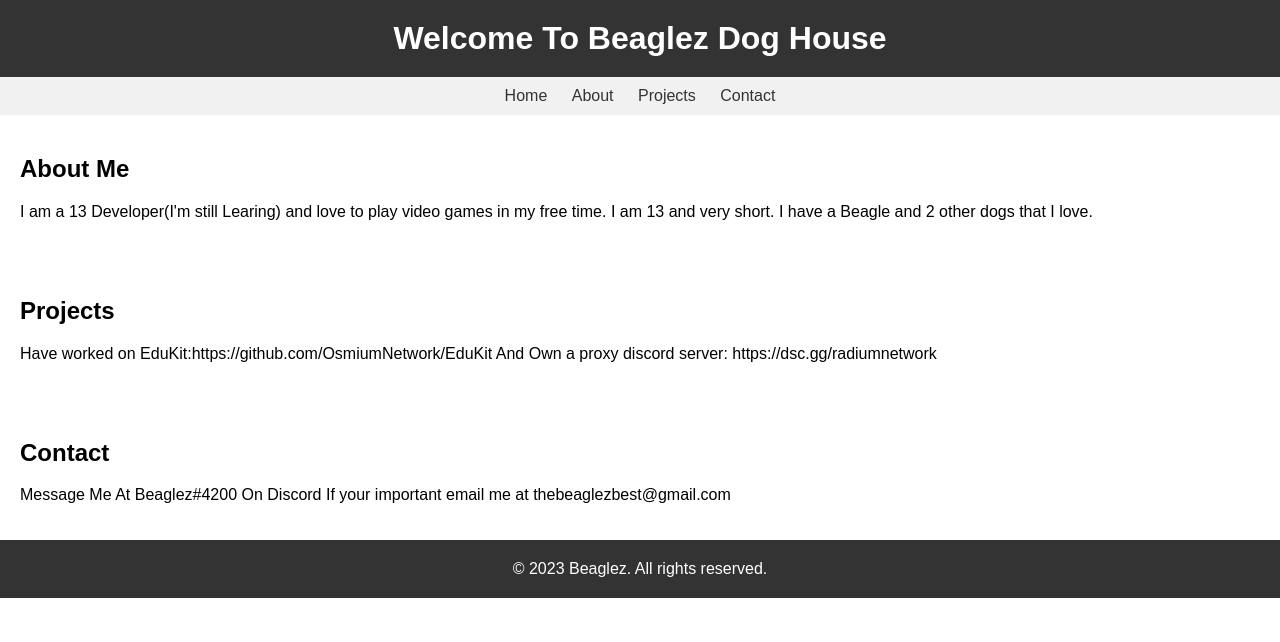
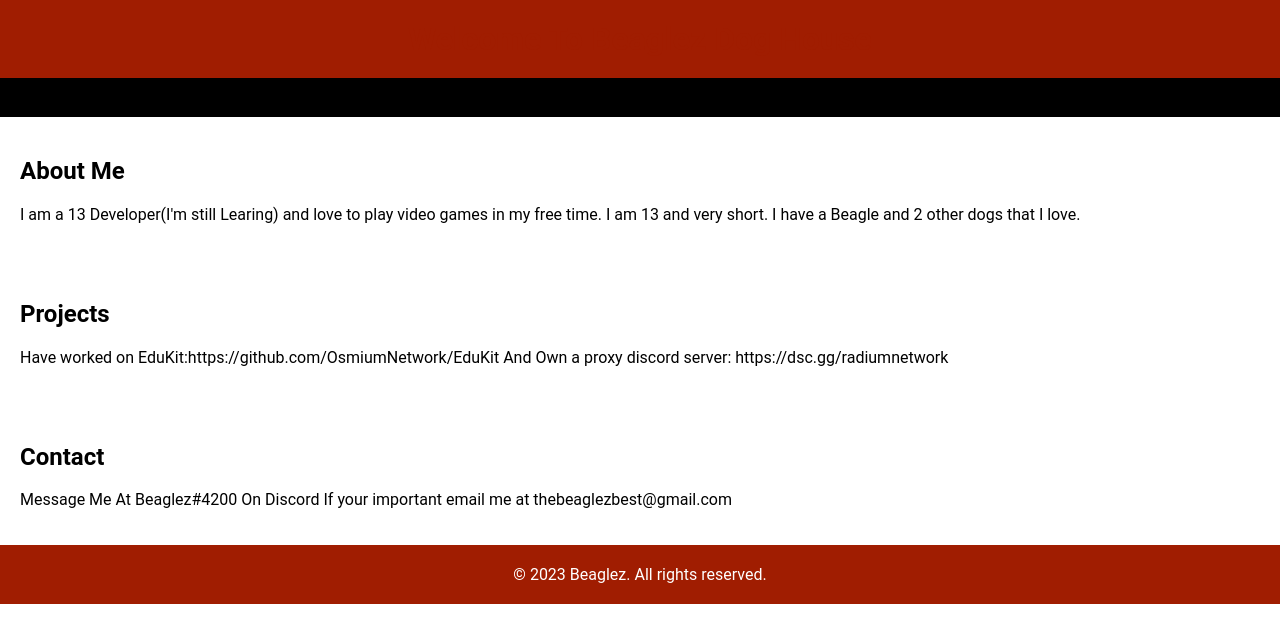
Before and after one commit to TheBeaglezBest/Beaglez-Site, a plain HTML site: page index.html in a window 1280 px wide. Drawn offline with Linux system fonts and the light colour scheme.

Commit message:
Update index.html

```diff
--- a/index.html
+++ b/index.html
@@ -1,18 +1,19 @@
 <!DOCTYPE html>
 <html>
 <head>
+
   <meta charset="UTF-8">
   <title>Beaglez Dog House</title>
   <style>
     body {
-      font-family: Arial, sans-serif;
+      font-family: Roboto, sans-serif;
       margin: 0;
       padding: 0;
     }
 
     header {
-      background-color: #333;
-      color: #fff;
+      background-color: #A01D01;
+      color: #A01D01;
       padding: 20px;
       text-align: center;
     }
@@ -22,19 +23,19 @@
     }
 
     nav {
-      background-color: #f1f1f1;
+      background-color: #000000;
       padding: 10px;
       text-align: center;
     }
 
     nav a {
       text-decoration: none;
-      color: #333;
+      color: #000000;
       padding: 10px;
     }
 
     nav a:hover {
-      background-color: #333;
+      background-color: #161515;
       color: #fff;
     }
 
@@ -43,7 +44,7 @@
     }
 
     footer {
-      background-color: #333;
+      background-color: #A01D01;
       color: #fff;
       padding: 20px;
       text-align: center;
```
